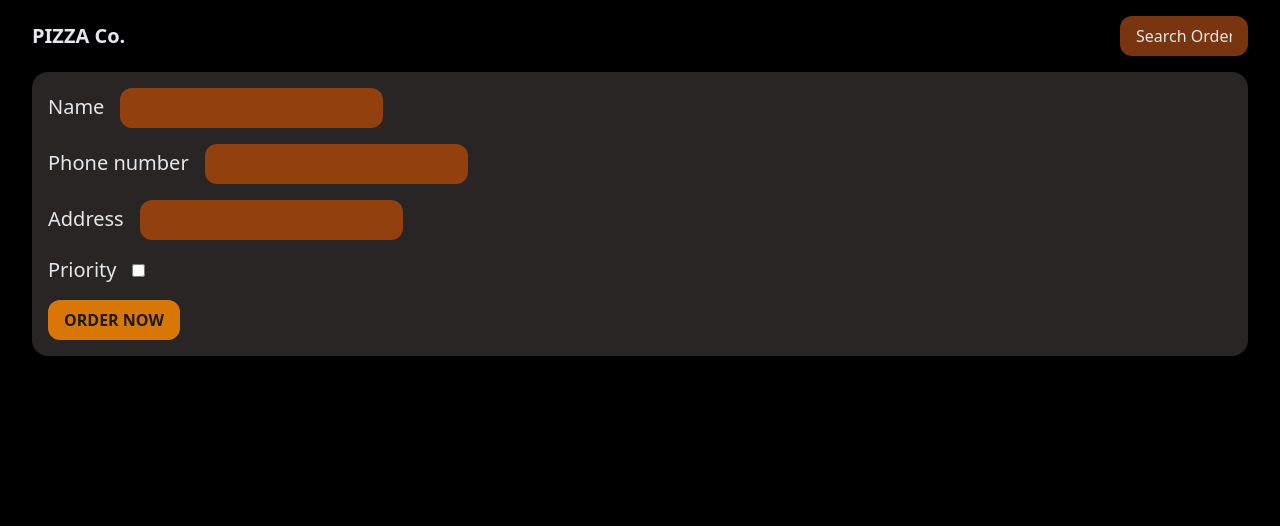
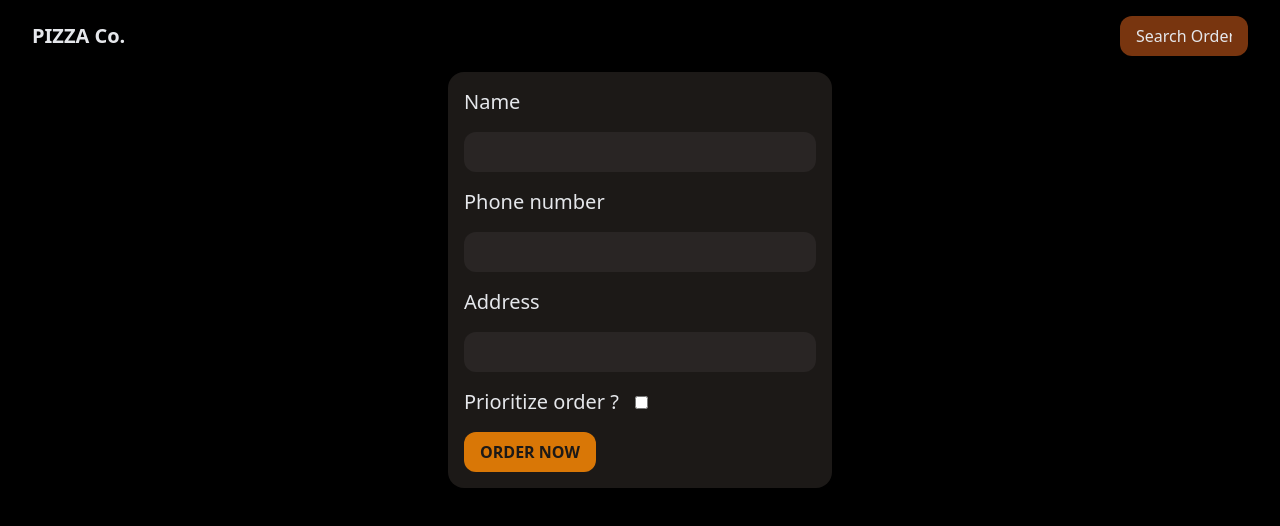
Before and after one commit to iamharshdabas/pizza, a React (Vite) app: page /order/new in a window 1280 px wide. Shown: the top 526 px of the page. Built offline with nearby package versions, Linux system fonts and the light colour scheme.

Commit message:
chore: update NewOrderPage css

```diff
--- a/src/pages/NewOrderPage.tsx
+++ b/src/pages/NewOrderPage.tsx
@@ -29,36 +29,39 @@ const NewOrderPage = () => {
   const isSubmitting = navigation.state === 'submitting'
 
   return (
-    <Form className="space-y-4 rounded-2xl bg-stone-800 p-4" method="POST">
-      <div className="space-x-4">
+    <Form
+      className="mx-auto max-w-sm space-y-4 rounded-2xl bg-stone-900 p-4"
+      method="POST"
+    >
+      <div className="flex flex-col gap-4">
         <label className="text-xl">Name</label>
         <input
-          className="rounded-xl bg-amber-800 px-4 py-2"
+          className="max-w-sm rounded-xl bg-stone-800 px-4 py-2"
           type="text"
           name="customer"
           required
         />
       </div>
-      <div className="space-x-4">
+      <div className="flex flex-col gap-4">
         <label className="text-xl">Phone number</label>
         <input
-          className="rounded-xl bg-amber-800 px-4 py-2"
+          className="max-w-sm rounded-xl bg-stone-800 px-4 py-2"
           type="tel"
           name="phone"
           required
         />
       </div>
-      <div className="space-x-4">
+      <div className="flex flex-col gap-4">
         <label className="text-xl">Address</label>
         <input
-          className="rounded-xl bg-amber-800 px-4 py-2"
+          className="max-w-sm rounded-xl bg-stone-800 px-4 py-2"
           type="text"
           name="address"
           required
         />
       </div>
       <div className="space-x-4">
-        <label className="text-xl">Priority</label>
+        <label className="text-xl">Prioritize order ?</label>
         <input className="rounded-xl" type="checkbox" name="priority" />
       </div>
       <input type="hidden" name="cart" value={JSON.stringify(fakeCart)} />
```
